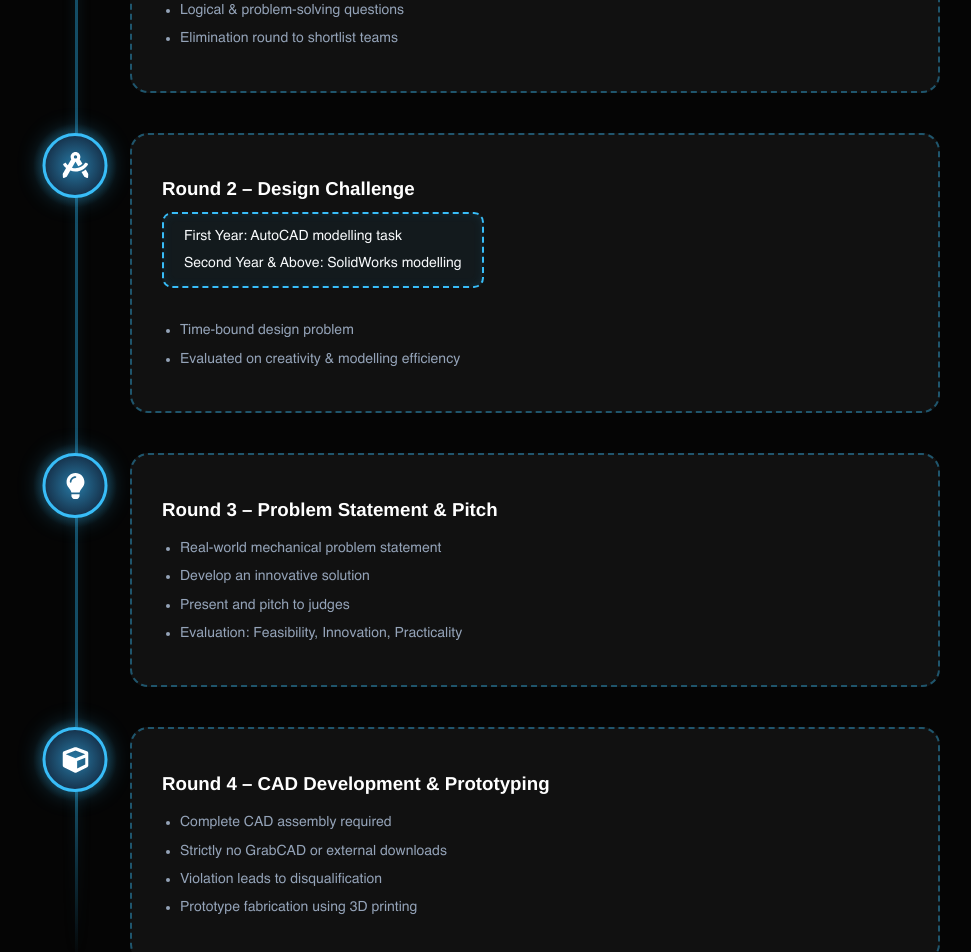
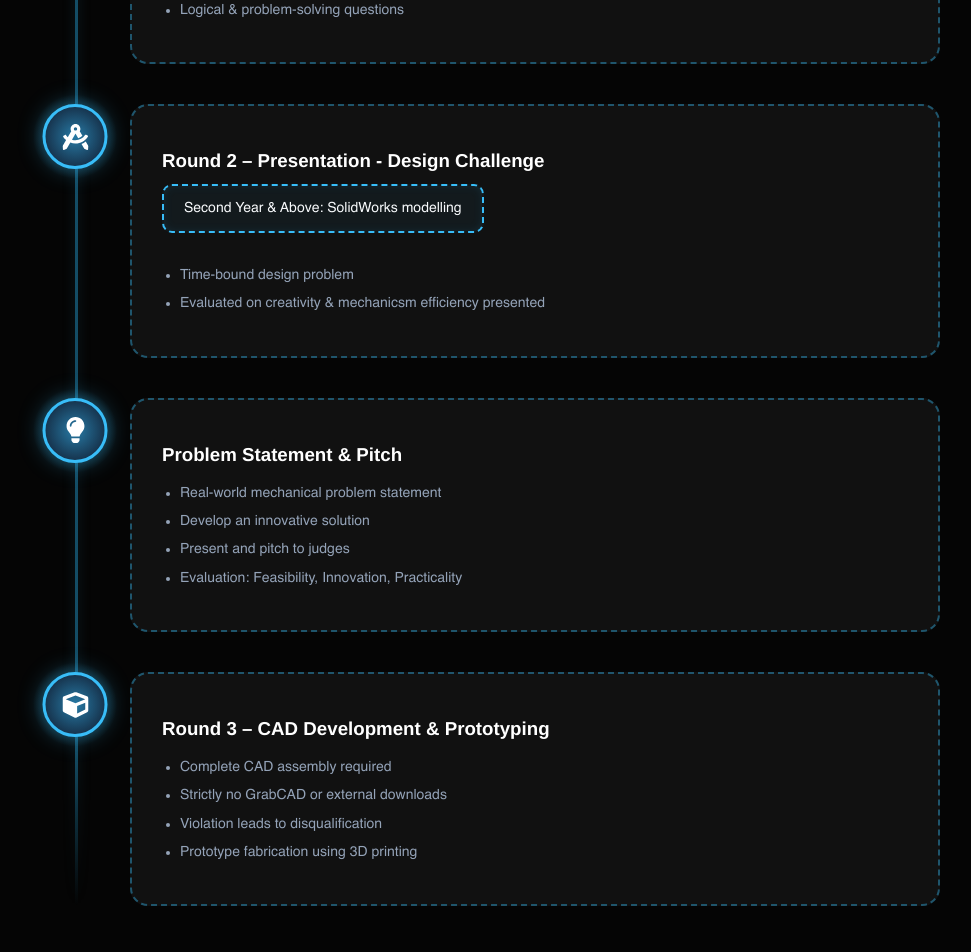
Before and after one commit to tutydeepak/mechathon-mea, a React (Vite) app: page / in a window 1280 px wide. Shown: the part 1540-2492 px from the top of the page, without its empty margins (155-1126 px from the left). Built offline with nearby package versions, Linux system fonts and the light colour scheme; a web font is replaced by a local one.

Commit message:
agenda-change

```diff
--- a/src/components/Agenda.jsx
+++ b/src/components/Agenda.jsx
@@ -1,4 +1,4 @@
-import React from "react";
+import React, { useEffect, useRef } from "react";
 import {
     FaQuestionCircle,
     FaDraftingCompass,
@@ -7,6 +7,43 @@ import {
 } from "react-icons/fa";
 
 export default function Agenda() {
+    // Array to hold references to our cards
+    const cardRefs = useRef([]);
+
+    useEffect(() => {
+        const observer = new IntersectionObserver(
+            (entries) => {
+                entries.forEach((entry) => {
+                    // When the card is sufficiently in view, add the glow class
+                    if (entry.isIntersecting) {
+                        entry.target.classList.add("glow-active");
+                    } else {
+                        // Remove it when it leaves the screen so it can trigger again
+                        entry.target.classList.remove("glow-active");
+                    }
+                });
+            },
+            {
+                // Triggers when 50% of the element is visible
+                threshold: 0.5,
+                // Slight offset so it triggers nicely on mobile screens
+                rootMargin: "-10% 0px -10% 0px"
+            }
+        );
+
+        // Observe all card refs
+        cardRefs.current.forEach((card) => {
+            if (card) observer.observe(card);
+        });
+
+        // Cleanup on unmount
+        return () => {
+            cardRefs.current.forEach((card) => {
+                if (card) observer.unobserve(card);
+            });
+        };
+    }, []);
+
     return (
         <section id="agenda" className="agenda-section">
             <h2 className="agenda-title">Hackathon Agenda</h2>
@@ -18,13 +55,13 @@ export default function Agenda() {
                     <div className="agenda-icon">
                         <FaQuestionCircle />
                     </div>
-                    <div className="agenda-card">
+                    {/* Attach to ref array index 0 */}
+                    <div className="agenda-card" ref={(el) => (cardRefs.current[0] = el)}>
                         <h3>Round 1 – Quiz Challenge</h3>
                         <ul>
                             <li>General Knowledge (innovation, tech, current affairs)</li>
                             <li>Mechanical Engineering fundamentals</li>
                             <li>Logical & problem-solving questions</li>
-                            <li>Elimination round to shortlist teams</li>
                         </ul>
                     </div>
                 </div>
@@ -34,31 +71,27 @@ export default function Agenda() {
                     <div className="agenda-icon">
                         <FaDraftingCompass />
                     </div>
-                    <div className="agenda-card">
-                        <h3>Round 2 – Design Challenge</h3>
-
-                        {/* Change <a> back to <div> if you don't want it to be a clickable link.
-                          Replace "#" with your actual URL if you do.
-                        */}
+                    {/* Attach to ref array index 1 */}
+                    <div className="agenda-card" ref={(el) => (cardRefs.current[1] = el)}>
+                        <h3>Round 2 – Presentation - Design Challenge</h3>
                         <a href="#" className="highlight-box">
-                            <p>First Year: AutoCAD modelling task</p>
                             <p>Second Year & Above: SolidWorks modelling</p>
                         </a>
-
                         <ul>
                             <li>Time-bound design problem</li>
-                            <li>Evaluated on creativity & modelling efficiency</li>
+                            <li>Evaluated on creativity & mechanicsm efficiency presented</li>
                         </ul>
                     </div>
                 </div>
 
-                {/* Round 3 */}
+                {/* Problem Statement */}
                 <div className="agenda-item">
                     <div className="agenda-icon">
                         <FaLightbulb />
                     </div>
-                    <div className="agenda-card">
-                        <h3>Round 3 – Problem Statement & Pitch</h3>
+                    {/* Attach to ref array index 2 */}
+                    <div className="agenda-card" ref={(el) => (cardRefs.current[2] = el)}>
+                        <h3>Problem Statement & Pitch</h3>
                         <ul>
                             <li>Real-world mechanical problem statement</li>
                             <li>Develop an innovative solution</li>
@@ -68,13 +101,14 @@ export default function Agenda() {
                     </div>
                 </div>
 
-                {/* Round 4 */}
+                {/* Round 3 */}
                 <div className="agenda-item">
                     <div className="agenda-icon">
                         <FaCube />
                     </div>
-                    <div className="agenda-card">
-                        <h3>Round 4 – CAD Development & Prototyping</h3>
+                    {/* Attach to ref array index 3 */}
+                    <div className="agenda-card" ref={(el) => (cardRefs.current[3] = el)}>
+                        <h3>Round 3 – CAD Development & Prototyping</h3>
                         <ul>
                             <li>Complete CAD assembly required</li>
                             <li>Strictly no GrabCAD or external downloads</li>
--- a/src/components/Navbar.jsx
+++ b/src/components/Navbar.jsx
@@ -43,6 +43,7 @@ const Navbar = () => {
       {/* Nav Links */}
       <div className={`nav-links ${menuOpen ? "open" : ""}`}>
         <a href="#home" onClick={() => setMenuOpen(false)}>Home</a>
+        <a href="#register" onClick={() => setMenuOpen(false)}>Register</a>
         <a href="#agenda" onClick={() => setMenuOpen(false)}>Agenda</a>
         <a href="#timeline" onClick={() => setMenuOpen(false)}>Timeline</a>
         <a href="#contact" onClick={() => setMenuOpen(false)}>Contact</a>
--- a/src/components/Timeline.jsx
+++ b/src/components/Timeline.jsx
@@ -4,18 +4,18 @@ function Timeline() {
     const days = [
         {
             title: "Day 1",
-            subtitle: "Ideation & Team Formation",
-            desc: "Opening ceremony, problem statement release, team formation and initial planning."
+            subtitle: "Quiz & Opening Ceremony",
+            desc: "Opening ceremony, team introductions, and the quiz challenge to kickstart the hackathon."
         },
         {
             title: "Day 2",
-            subtitle: "Development & Mentoring",
-            desc: "Full project development, mentor sessions and mid-evaluation."
+            subtitle: "Presentation, Mentoring & Final Pitch, ",
+            desc: "Design challenge presentations, followed by mentoring sessions to refine project ideas and solutions."
         },
         {
             title: "Day 3",
-            subtitle: "Final Pitch & Awards",
-            desc: "Project submission, demo presentation, judging and prize distribution."
+            subtitle: "Development & Awards",
+            desc: "Final development push, project submissions, and the awards ceremony to celebrate the winners and participants."
         }
     ];
 
```
